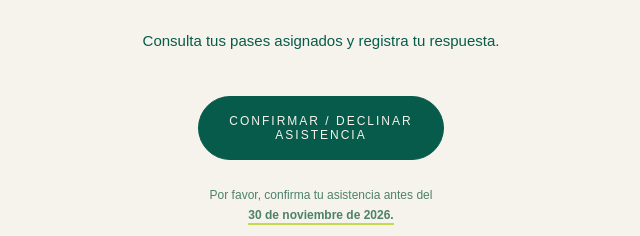
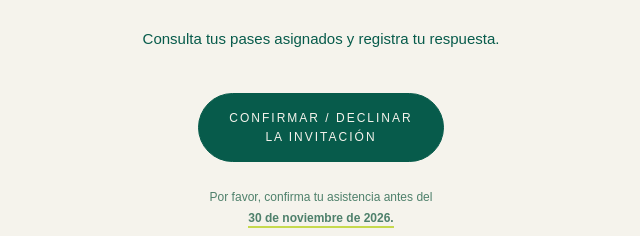
Before and after one commit to thundermorales/invitacion-dany, a plain HTML site: page index.html in a window 1280 px wide. Shown: the part 5638-5874 px from the top of the page, 319-959 px from the left. Drawn offline with nearby package versions, Linux system fonts and the light colour scheme.

Commit message:
Ajuste de horario y claridad en confirmación de asistencia

```diff
--- a/index.html
+++ b/index.html
@@ -394,6 +394,7 @@
 .confirmacion-boton {
   display: inline-flex;
       flex-direction: column;
+      gap: 5px;
   align-items: center;
   justify-content: center;
   text-align: center;
@@ -2188,8 +2189,8 @@ body::before {
   target="_blank"
   rel="noopener noreferrer"
 >
-  CONFIRMAR / DECLINAR<br>
-  ASISTENCIA
+  <span>CONFIRMAR / DECLINAR</span>
+  <span>LA INVITACIÓN</span>
 </a>
 
 
```
